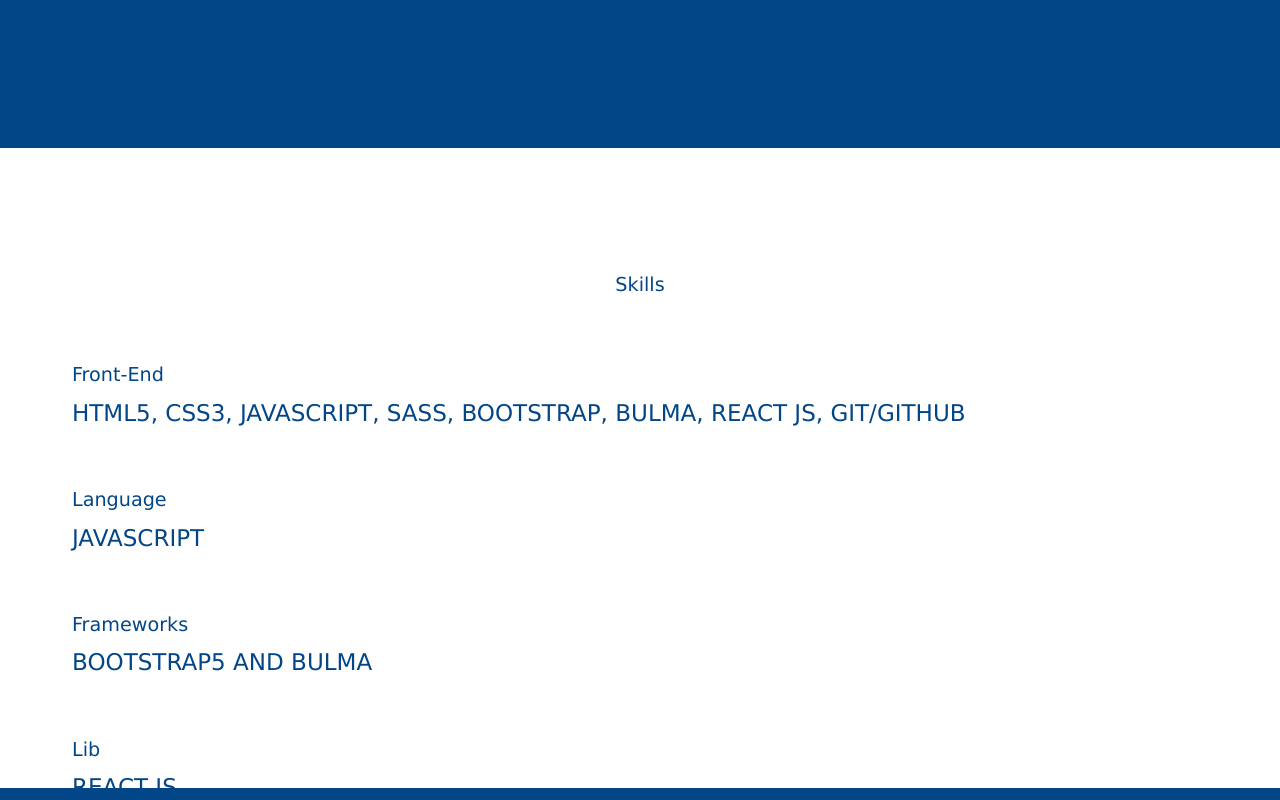
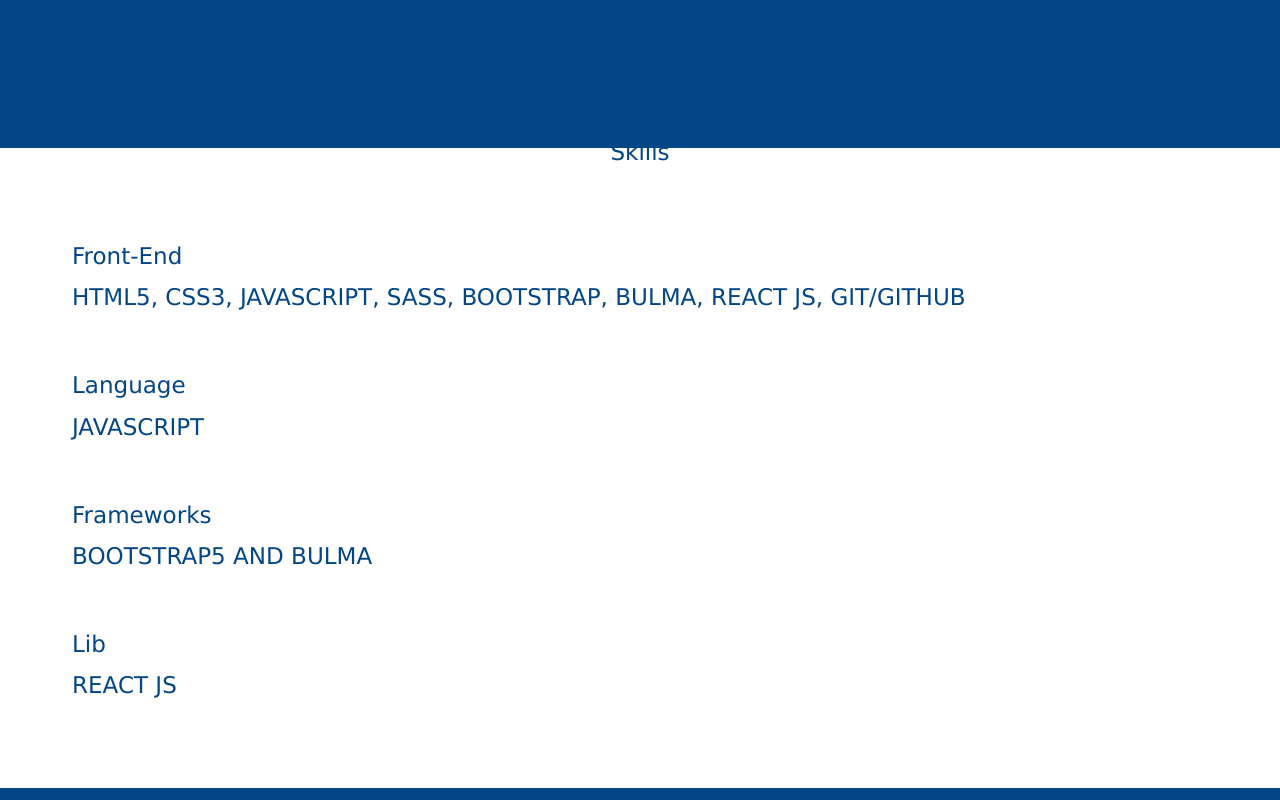
Before and after one commit to Adair-Costa/react-portfolio, a React (Create React App) app: page / in a window 1280 px wide. Shown: the part 840-1640 px from the top of the page. Built offline with nearby package versions, Linux system fonts and the light colour scheme.

Commit message:
update in components App and skills

```diff
--- a/src/App.js
+++ b/src/App.js
@@ -12,7 +12,6 @@
 
 const App = () => {
     return (
-        <div className="app">
         <Router>
             <Header />
 
@@ -22,7 +21,6 @@
                 <Route path="/experiences" element={ <Education/> } />
             </Routes>
         </Router>
-        </div>
     );
 }
 
--- a/src/Skills.jsx
+++ b/src/Skills.jsx
@@ -7,13 +7,13 @@
             <div className="row text-dark p-5">
                 <div className="col col-sm-12 col-md-12 col-lg-12 col-xl-12 col-xxl-12">
                     <div className="text-start margin-col">
-                        <h1 className="card-title text-center color-text-skills">Skills</h1>
+                        <h1 className="card-title text-center color-text-skills" id="margin-col-title">Skills</h1>
 
-                        <div className="card-body margin-col">
+                        <div className="card-body margin-col" id="margin-col-skills">
 
                             <div className="mb-5">
                                 <h1 className="card-ttile color-text-skills">Front-End</h1>
-                                <p className="card-text text-uppercase color-text-skills">html5, css3, javascript, sass, bootstrap, bulma, react js, git/Github</p>
+                                <p className="card-text text-uppercase color-text-skills ">html5, css3, javascript, sass, bootstrap, bulma, react js, git/Github</p>
                             </div>
 
                             <div className="mb-5">
--- a/src/styles/App.css
+++ b/src/styles/App.css
@@ -6,12 +6,3 @@
     font-family: Verdana, Geneva, Tahoma, sans-serif;
     font-size: 1.2rem !important;
 }
-
-/* media query */
-@media screen and (max-width: 375px) {
-    .app {
-        min-height: 100%;
-        display: flex;
-        flex-direction: column;
-    }
-}
--- a/src/styles/Skills.css
+++ b/src/styles/Skills.css
@@ -4,16 +4,26 @@
 
 .color-text-skills {
     color: #034687;
+    font-size: 1.2rem !important;
 }
 
 .width {
-    height: 100vh !important;
+    height: 80vh !important;
 }
 
 .margin-col {
     margin-top: 7rem !important;
 }
 
+#margin-col-skills {
+    position: relative;
+    bottom: 10rem !important;
+}
+
+#margin-col-title {
+    position: relative;
+    bottom: 7rem !important;
+}
 /* media query */
 @media(max-width: 1440px) {
     .width {
```
Lines whose indentation alone changed are shown as unchanged.
